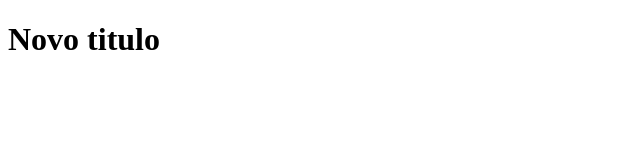
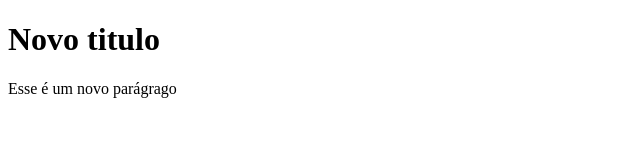
Before and after one commit to idinow/removerAula, a plain HTML site: page index.html in a window 1280 px wide. Shown: the whole page, without its empty margins (0-640 px from the left). Drawn offline with Linux system fonts and the light colour scheme.

Commit message:
feat: adicição de parágrafo no index

```diff
--- a/index.html
+++ b/index.html
@@ -8,5 +8,6 @@
 </head>
 <body>
     <h1>Novo titulo</h1>
+    <p>Esse é um novo parágrago</p>
 </body>
 </html>
```
